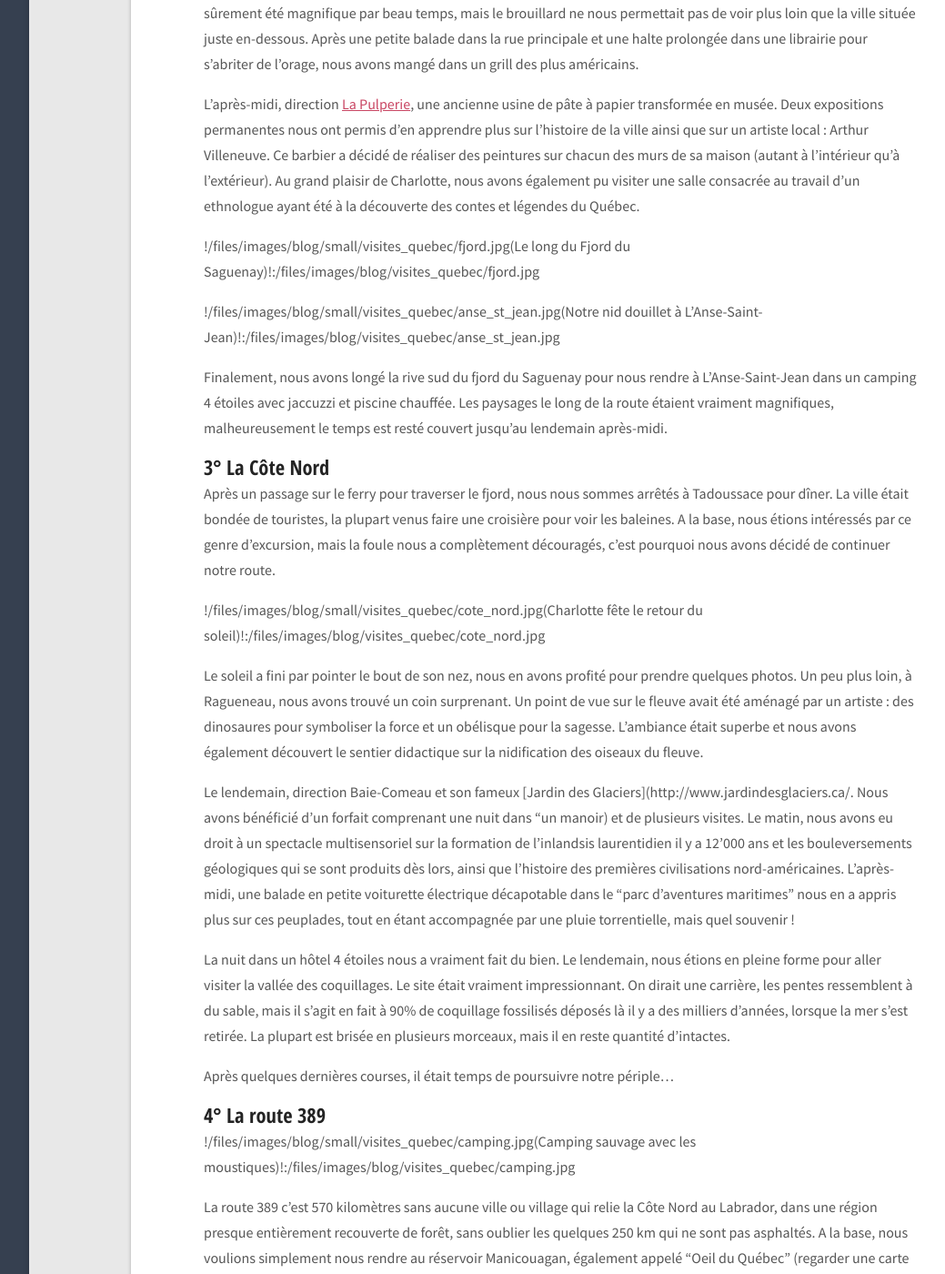
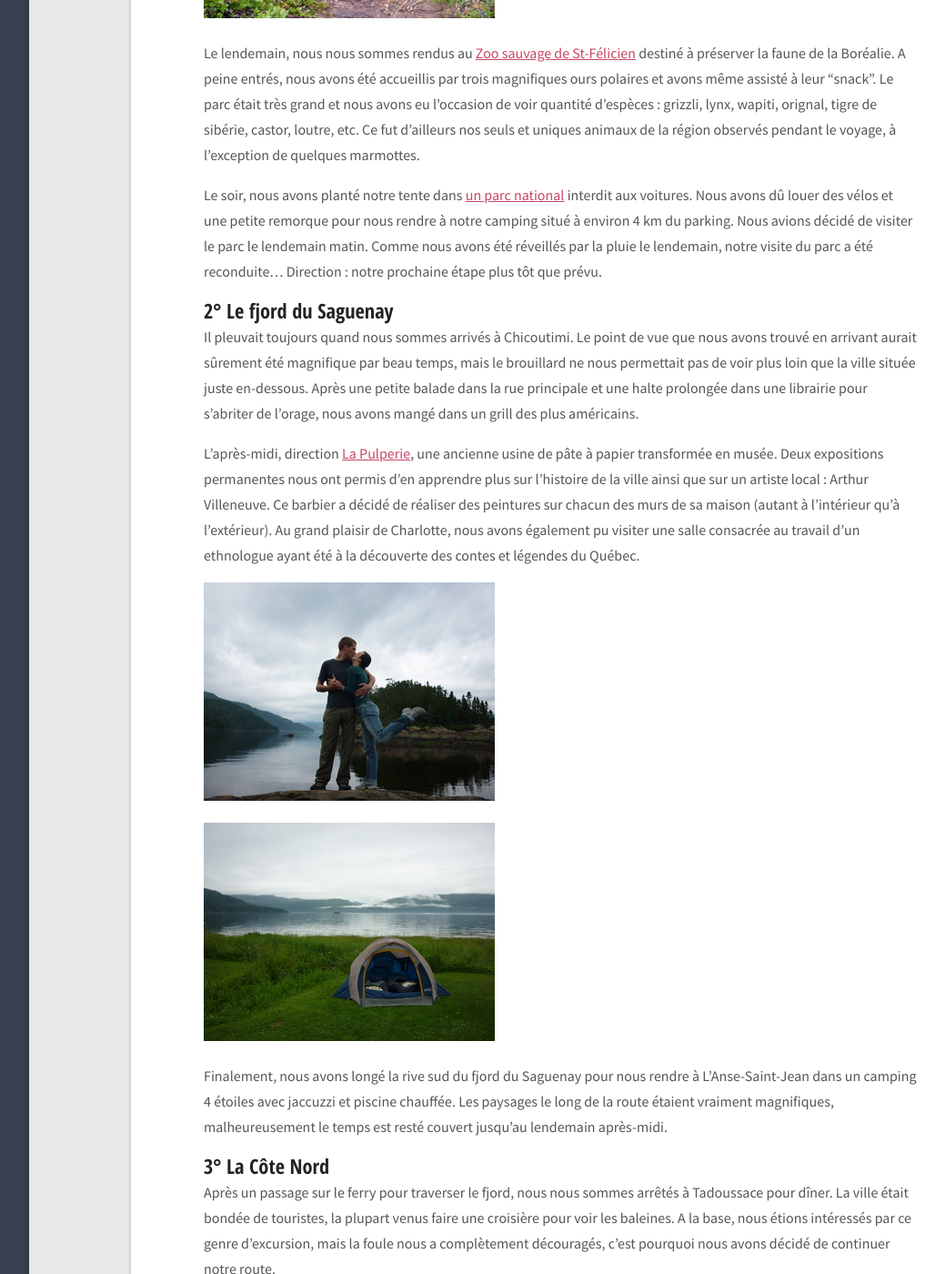
Before and after one commit to krtek4/krtek4.github.io, a Jekyll site: the page built from _posts/2011-07-30-Vacances.md, in a window 1280 px wide and 1400 px high, scrolled down 1252 px. Shown: the whole window at 91% size, without its empty margins (192-1231 px from the left). Built offline with Jekyll 4.4.1, drawn with Linux system fonts in a browser that asks for light colours; some of the changed text lies outside the part shown.

Commit message:
try to fix images in MD

```diff
--- a/_posts/2011-07-30-Vacances.md
+++ b/_posts/2011-07-30-Vacances.md
@@ -13,13 +13,13 @@ Le camp de "thérapie par l'aventure" nous ayant donné un véritable goût pour
 
 Première étape de notre périple : le lac St-Jean, qui est le troisième plus grand du Québec si l'on exclut les réservoirs des barrages hydro-électriques. Nous nous y sommes rendus en passant par Trois-Rivières, puis en montant direction La Tuques par la route 155. C'était la première fois pour moi que je conduisais aussi longtemps. Heureusement que Charlotte et moi nous sommes partagés le temps au volant !
 
-!/files/images/blog/small/visites_quebec/rencontre.jpg(Une rencontre innatendue)!:/files/images/blog/visites_quebec/rencontre.jpg
+![Une rencontre innatendue](/files/images/blog/small/visites_quebec/rencontre.jpg)
 
 Peu avant la Tuque, nous sommes tombés complètement par hasard sur un "Marché Ô Puces" des plus remarquables. Une véritable oeuvre d'art brut, pleine de merveilles, située au bord de la route, et un peu partout, des pancartes très touchantes, écrites à la main avec une orthographe originale. Nous avons discuté quelques instants avec le propriétaire des lieux : dur dur de le comprendre avec son accent ! Malheureusement, nous avons rapidement dû repartir pour terminer notre route de jour.
 
 Première nuit passée à [Mashteuiatsh](http://www.mashteuiatsh.ca), une des plus grandes communautés indiennes de la région. Cependant, nous n'avons pas pris le temps de visiter car nous étions très fatigués. A la place, nous sommes allés nous baigner quelques instants à la plage avant de préparer le souper. La vue était réellement impressionnante : le lac est si grand que nous avions l'impression d'être au bord de la mer. La seule chose manquante était l'eau salée !
 
-!/files/images/blog/small/visites_quebec/pointe_taillon.jpg(Notre tente au parc de la Pointe-Taillon)!:/files/images/blog/visites_quebec/pointe_taillon.jpg
+![Notre tente au parc de la Pointe-Taillon](/files/images/blog/small/visites_quebec/pointe_taillon.jpg)
 
 Le lendemain, nous nous sommes rendus au [Zoo sauvage de St-Félicien](http://www.zoosauvage.org/) destiné à préserver la faune de la Boréalie. A peine entrés, nous avons été accueillis par trois magnifiques ours polaires et avons même assisté à leur "snack". Le parc était très grand et nous avons eu l'occasion de voir quantité d'espèces : grizzli, lynx, wapiti, orignal, tigre de sibérie, castor, loutre, etc. Ce fut d'ailleurs nos seuls et uniques animaux de la région observés pendant le voyage, à l'exception de quelques marmottes.
 
@@ -31,9 +31,9 @@ Il pleuvait toujours quand nous sommes arrivés à Chicoutimi. Le point de vue q
 
 L'après-midi, direction [La Pulperie](http://www.pulperie.com), une ancienne usine de pâte à papier transformée en musée. Deux expositions permanentes nous ont permis d'en apprendre plus sur l'histoire de la ville ainsi que sur un artiste local : Arthur Villeneuve. Ce barbier a décidé de réaliser des peintures sur chacun des murs de sa maison (autant à l'intérieur qu'à l'extérieur). Au grand plaisir de Charlotte, nous avons également pu visiter une salle consacrée au travail d'un ethnologue ayant été à la découverte des contes et légendes du Québec.
 
-!/files/images/blog/small/visites_quebec/fjord.jpg(Le long du Fjord du Saguenay)!:/files/images/blog/visites_quebec/fjord.jpg
+![Le long du Fjord du Saguenay](/files/images/blog/small/visites_quebec/fjord.jpg)
 
-!/files/images/blog/small/visites_quebec/anse_st_jean.jpg(Notre nid douillet à L'Anse-Saint-Jean)!:/files/images/blog/visites_quebec/anse_st_jean.jpg
+![Notre nid douillet à L'Anse-Saint-Jean](/files/images/blog/small/visites_quebec/anse_st_jean.jpg)
 
 Finalement, nous avons longé la rive sud du fjord du Saguenay pour nous rendre à L'Anse-Saint-Jean dans un camping 4 étoiles avec jaccuzzi et piscine chauffée. Les paysages le long de la route étaient vraiment magnifiques, malheureusement le temps est resté couvert jusqu'au lendemain après-midi.
 
@@ -41,7 +41,7 @@ Finalement, nous avons longé la rive sud du fjord du Saguenay pour nous rendre
 
 Après un passage sur le ferry pour traverser le fjord, nous nous sommes arrêtés à Tadoussace pour dîner. La ville était bondée de touristes, la plupart venus faire une croisière pour voir les baleines. A la base, nous étions intéressés par ce genre d'excursion, mais la foule nous a complètement découragés, c'est pourquoi nous avons décidé de continuer notre route.
 
-!/files/images/blog/small/visites_quebec/cote_nord.jpg(Charlotte fête le retour du soleil)!:/files/images/blog/visites_quebec/cote_nord.jpg
+![Charlotte fête le retour du soleil](/files/images/blog/small/visites_quebec/cote_nord.jpg)
 
 Le soleil a fini par pointer le bout de son nez, nous en avons profité pour prendre quelques photos. Un peu plus loin, à Ragueneau, nous avons trouvé un coin surprenant. Un point de vue sur le fleuve avait été aménagé par un artiste : des dinosaures pour symboliser la force et un obélisque pour la sagesse. L'ambiance était superbe et nous avons également découvert le sentier didactique sur la nidification des oiseaux du fleuve.
 
@@ -53,7 +53,7 @@ Après quelques dernières courses, il était temps de poursuivre notre périple
 
 ### 4° La route 389
 
-!/files/images/blog/small/visites_quebec/camping.jpg(Camping sauvage avec les moustiques)!:/files/images/blog/visites_quebec/camping.jpg
+![Camping sauvage avec les moustiques](/files/images/blog/small/visites_quebec/camping.jpg)
 
 La route 389 c'est 570 kilomètres sans aucune ville ou village qui relie la Côte Nord au Labrador, dans une région presque entièrement recouverte de forêt, sans oublier les quelques 250 km qui ne sont pas asphaltés. A la base, nous voulions simplement nous rendre au réservoir Manicouagan, également appelé "Oeil du Québec" (regarder une carte pour comprendre), puis finalement : pourquoi ne pas continuer jusqu'à Labrador City ?
 
@@ -61,15 +61,15 @@ Première étape le long de la route, Manic-Deux, un des nombreux barrages d'Hyd
 
 Initialement, nous avions prévu de dormir au camping situé près du barrage, mais vu l'heure peu avancée et notre envie de visiter Manic-Cinq le lendemain (à 200 km de là), nous avons décidé de continuer la route. Pour le moment, elle était encore asphaltée, donc nous roulions bien. Nous nous sommes finalement arrêtés sur ce qui semblait être une piste d'accès à un lac, pour monter la tente. Les moustiques (maringouins, brûlots, mouches à chevreuil etc.) étaient si envahissants que Charlotte a sorti l'artillerie lourde (voir la photo).
 
-!/files/images/blog/small/visites_quebec/route389g.jpg(Route 389 : graviers)!:/files/images/blog/visites_quebec/route389g.jpg
+![Route 389 : graviers](/files/images/blog/small/visites_quebec/route389g.jpg)
 
-!/files/images/blog/small/visites_quebec/route389a.jpg(Route 389 : asphalte)!:/files/images/blog/visites_quebec/route389a.jpg
+![Route 389 : asphalte](/files/images/blog/small/visites_quebec/route389a.jpg)
 
 Nous nous sommes réveillés de bonne heure pour pouvoir faire la première visite du fameux barrage. Celui-ci est beaucoup plus impressionnant : 214 mètres de haut pour 1314 mètres de large. Le bassin de retenue (le réservoir Manicouagan), est un des plus grands au monde avec sa superficie de 2000 km2. La vue depuis le sommet du barrage était à couper le souffle.
 
 La visite terminée, nous avons repris la route. A partir de cet endroit, elle est en gravier pour les 175 prochains kilomètres. Charlotte était au volant, les débuts étaient un peu difficiles, mais elle a rapidement pris confiance et les kilomètres ont commencé à défiler. Nous nous sommes arrêtés une première fois au [Refuge du prospecteur](http://www.refugeduprospecteur.com) pour nous renseigner sur les monts Groulx situés à proximité. C'est là que nous avons entendu parler pour la première fois du camp nomade à seulement quelques kilomètres et où nous avons passé deux nuits sur le chemin du retour. Après un petit tour de reconnaissance là-bas et une rencontre avec un français et un québécois qui nous a un peu parlé des sentiers de la région, nous avons repris courageusement la route.
 
-!/files/images/blog/small/visites_quebec/manic5.jpg(Manic-Cinq)!:/files/images/blog/visites_quebec/manic5.jpg
+![Manic-Cinq](/files/images/blog/small/visites_quebec/manic5.jpg)
 
 La suite était vraiment monotone : droit et poussiéreux, à l'exception de quelques 100 kilomètres à partir l'ancienne ville minière de Gagnon. Nous sommes arrivés à Fermont assez tard. La première vue de la ville était très particulière avec son mur-écran : une sorte d'immeuble en tôle d'une dizaine d'étages et plusieurs centaines de mètres de large construit pour protéger le reste de la ville du vent. Malheureusement pour nous, il n'y existe qu'un seul hôtel et plutôt cher par ailleurs, c'est pourquoi nous avons décidé de continuer jusqu'à Labrador City.
 
@@ -77,7 +77,7 @@ Une fois arrivés, on ne peut pas dire que c'était vraiment mieux : la ville es
 
 ### 5° Les monts Groulx
 
-!/files/images/blog/small/visites_quebec/chez_jaques.jpg(La maison de Jaques, camp nomade)!:/files/images/blog/visites_quebec/chez_jaques.jpg
+![La maison de Jaques, camp nomade](/files/images/blog/small/visites_quebec/chez_jaques.jpg)
 
 Nous avons profité d'avoir un bon lit pour dormir un peu plus longtemps que d'habitude avant de reprendre la route direction le camp nomade au beau milieu de la route 389. Nous sommes arrivés en début d'après-midi pour tomber sur deux montréalais, habitant à deux pâtés de maison de chez nous ! Pour un endroit sensé être visité par seulement 200 personnes chaque été, quelle coïncidence !
 
@@ -85,17 +85,17 @@ Le camp est vraiment incroyable : deux petites maisons en bois, des oeuvres d'ar
 
 Le lendemain, départ à 9h30. Charlotte et moi sommes partis légers, nos acolytes avaient pris tout leur paquetage car ils avaient décidé de passer une nuit en haut avant de redescendre. Durant les premiers kilomètres, nous avons vu encore quelques oeuvres le long de la route et des bancs de temps à autre, mais plus nous avancions, plus la progression était difficile. Le sol était vraiment boueux et nous n'avions que des baskets. Après environ 3h, nous avons atteint notre objectif : la vue est simplement stupéfiante !
 
-!/files/images/blog/small/visites_quebec/plateau_provencher.png!:/files/images/blog/visites_quebec/plateau_provencher.png
+![Une image de notre voyage](/files/images/blog/small/visites_quebec/plateau_provencher.png)
 
 Après un petit pique-nique, nous nous sommes séparés. Ils ont continué un peu plus loin avant de monter leur tente, tandis que nous sommes redescendus. Arrivé en bas, nous avons pris le temps d'explorer toutes les merveilles du camp nomade.
 
 ### 6° Au souffle des baleines
 
-!/files/images/blog/small/visites_quebec/baleine1.jpg!:/files/images/blog/visites_quebec/baleine1.jpg
+![Une image de notre voyage](/files/images/blog/small/visites_quebec/baleine1.jpg)
 
 A notre réveil, il nous a fallu reprendre la route, mais avant tout, un petit ménage s'imposait : la voiture était couverte de poussière après deux jours stationnée sur le bord de la 389. Nous nous mettons en route pour les Bergeronnes, afin d'avoir une chance d'aperçevoir des baleines. Lorsque nous avions parlé à nos compagnons de la veille de notre déception concernant Tadoussac, ils nous ont conseillé un camping où ils ont eu l'occasion d'observer plusieurs cétacés.
 
-!/files/images/blog/small/visites_quebec/baleine2.jpg!:/files/images/blog/visites_quebec/baleine2.jpg
+![Une image de notre voyage](/files/images/blog/small/visites_quebec/baleine2.jpg)
 
 Nous arrivons à notre escale en début de soirée, après une longue route vraiment monotone. Les nombreux kilomètres de ce voyage commençaient vraiment à se faire sentir et rouler sur du gravier n'est pas de tout repos.
 
```
Also changed, not shown: _posts/2011-06-09-Defi-tetes-rasees.md (+1 -1 lines), _posts/2011-07-10-Cabot-Trail.md (+6 -6 lines).
